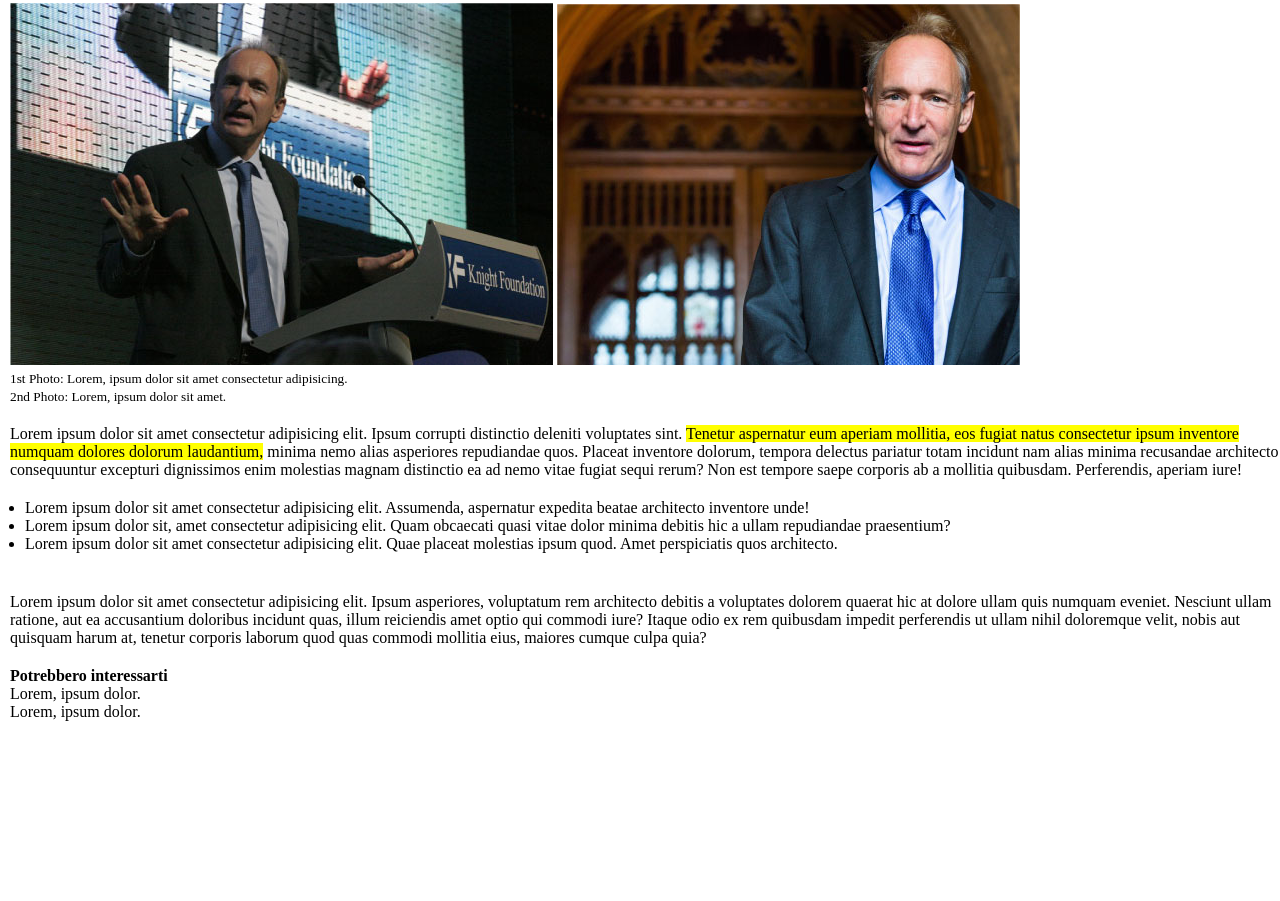
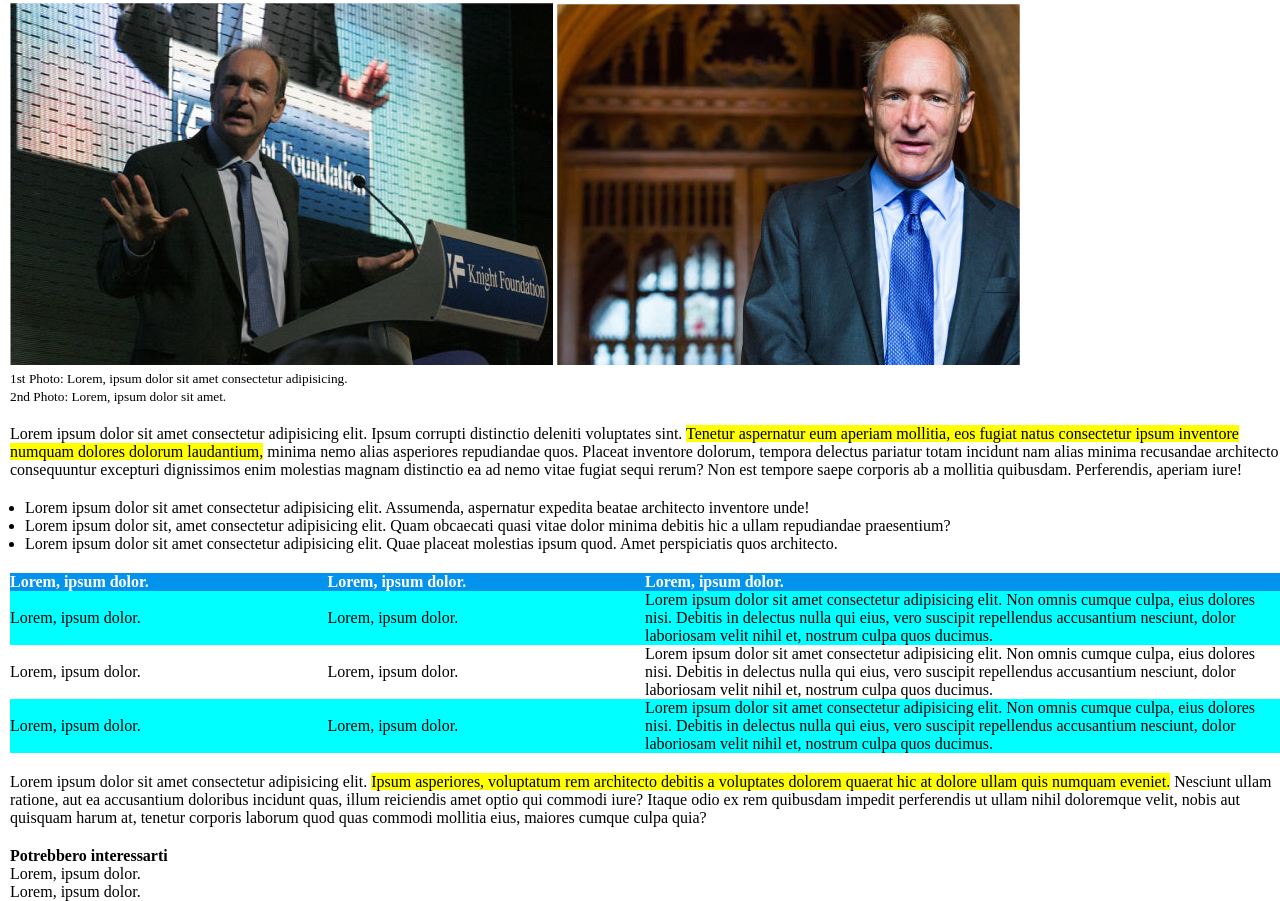
Before and after one commit to Delonteee/html-css-booleaner, a plain HTML site: page index.html in a window 1280 px wide. Shown: the part 353-1254 px from the top of the page. Before the commit the page ends 1074 px from the top, so only its background shows below. Drawn offline with Linux system fonts and the light colour scheme.

Commit message:
aggiornato index.html e style.css per tabella

```diff
--- a/css/style.css
+++ b/css/style.css
@@ -8,6 +8,13 @@
 
 /* GENERALI */
 
+.aqua-text {
+    color: aqua;
+}
+
+.highlighted-text {
+    background-color: yellow;
+}
 
 /* HEADER */
 
@@ -24,6 +31,7 @@
 }
 
 /* MAIN */
+
 main {
     padding-left: 10px;
 }
@@ -32,6 +40,13 @@ section {
     margin-top: 20px;
     margin-bottom: 20px;
 }
+
+ul {
+    padding-left: 15px;
+}
+
+/* MAIN - HEADER */
+
 #titolo {
     font-size: 60px;
 }
@@ -40,14 +55,27 @@ section {
     color: grey;
 }
 
-.aqua-text {
-    color: aqua;
+/* TABELLA */
+
+table{
+    width: 100%;
+    border-collapse: collapse;
 }
 
-.highlighted-text {
-    background-color: yellow;
+thead {
+    color:white;
+    background-color:rgb(4, 147, 236);
+    text-align: left;
 }
 
-ul {
-    padding-left: 15px;
+.aqua-background {
+    background-color: aqua;
 }
+
+.column25 {
+    width: 25%;
+}
+
+.column50 {
+    width: 50%;
+}
--- a/index.html
+++ b/index.html
@@ -63,13 +63,36 @@
 
             <section>
                 <table>
-
+                    <thead>
+                        <tr>
+                            <th class="column25">Lorem, ipsum dolor.</th>
+                            <th class="column25">Lorem, ipsum dolor.</th>
+                            <th>Lorem, ipsum dolor.</th>
+                        </tr>
+                    </thead>
+                    <tbody>
+                        <tr class="aqua-background">
+                            <td class="column25">Lorem, ipsum dolor.</td>
+                            <td class="column25">Lorem, ipsum dolor.</td>
+                            <td>Lorem ipsum dolor sit amet consectetur adipisicing elit. Non omnis cumque culpa, eius dolores nisi. Debitis in delectus nulla qui eius, vero suscipit repellendus accusantium nesciunt, dolor laboriosam velit nihil et, nostrum culpa quos ducimus.</td>
+                        </tr>
+                        <tr>
+                            <td class="column25">Lorem, ipsum dolor.</td>
+                            <td class="column25">Lorem, ipsum dolor.</td>
+                            <td>Lorem ipsum dolor sit amet consectetur adipisicing elit. Non omnis cumque culpa, eius dolores nisi. Debitis in delectus nulla qui eius, vero suscipit repellendus accusantium nesciunt, dolor laboriosam velit nihil et, nostrum culpa quos ducimus.</td>
+                        </tr>
+                        <tr class="aqua-background">
+                            <td class="column25">Lorem, ipsum dolor.</td>
+                            <td class="column25">Lorem, ipsum dolor.</td>
+                            <td>Lorem ipsum dolor sit amet consectetur adipisicing elit. Non omnis cumque culpa, eius dolores nisi. Debitis in delectus nulla qui eius, vero suscipit repellendus accusantium nesciunt, dolor laboriosam velit nihil et, nostrum culpa quos ducimus.</td>
+                        </tr>
+                    </tbody>
                 </table>
             </section>
 
             <section>
                 <p>
-                    Lorem ipsum dolor sit amet consectetur adipisicing elit. Ipsum asperiores, voluptatum rem architecto debitis a voluptates dolorem quaerat hic at dolore ullam quis numquam eveniet. Nesciunt ullam ratione, aut ea accusantium doloribus incidunt quas, illum reiciendis amet optio qui commodi iure? Itaque odio ex rem quibusdam impedit perferendis ut ullam nihil doloremque velit, nobis aut quisquam harum at, tenetur corporis laborum quod quas commodi mollitia eius, maiores cumque culpa quia?
+                    Lorem ipsum dolor sit amet consectetur adipisicing elit. <span class="highlighted-text">Ipsum asperiores, voluptatum rem architecto debitis a voluptates dolorem quaerat hic at dolore ullam quis numquam eveniet.</span> Nesciunt ullam ratione, aut ea accusantium doloribus incidunt quas, illum reiciendis amet optio qui commodi iure? Itaque odio ex rem quibusdam impedit perferendis ut ullam nihil doloremque velit, nobis aut quisquam harum at, tenetur corporis laborum quod quas commodi mollitia eius, maiores cumque culpa quia?
                 </p>
             </section>
 
```
